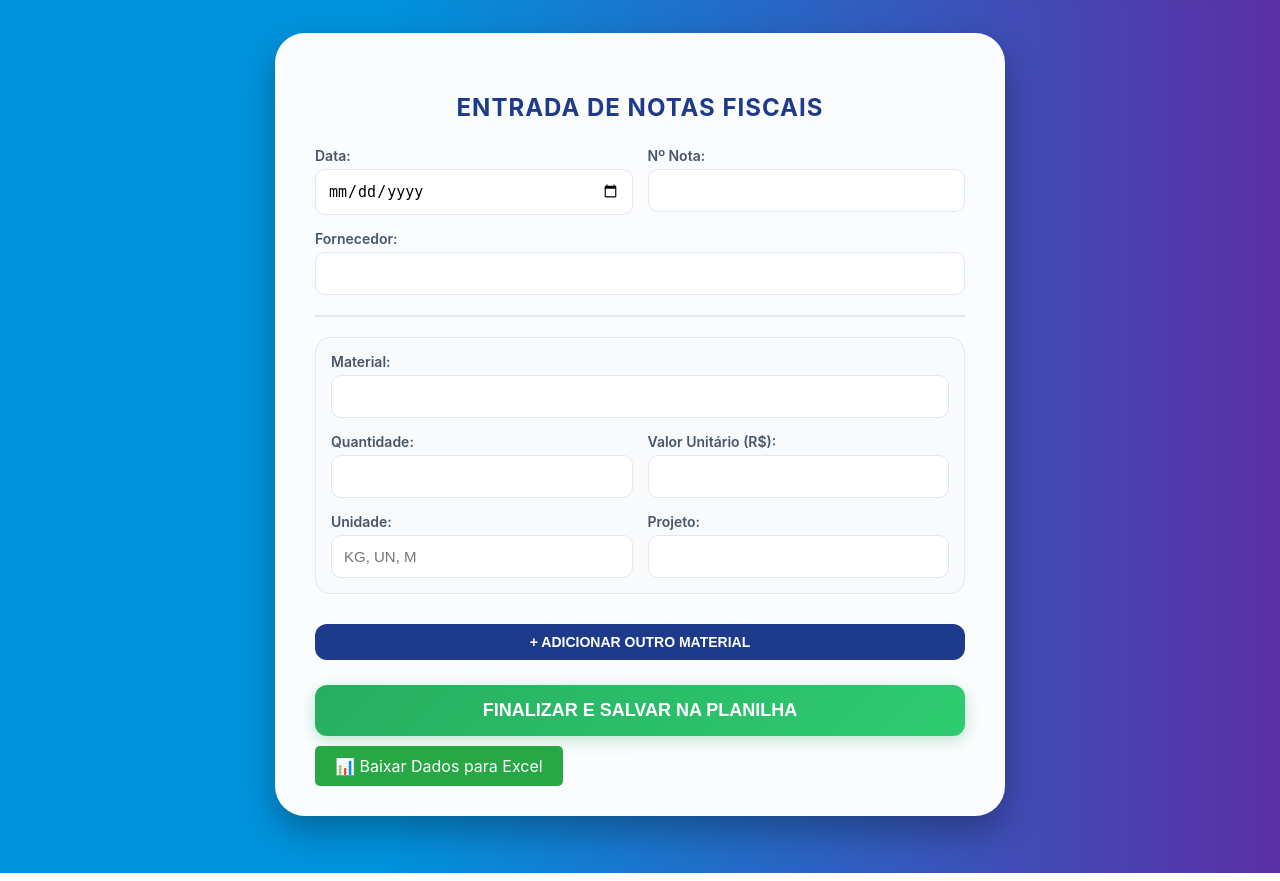
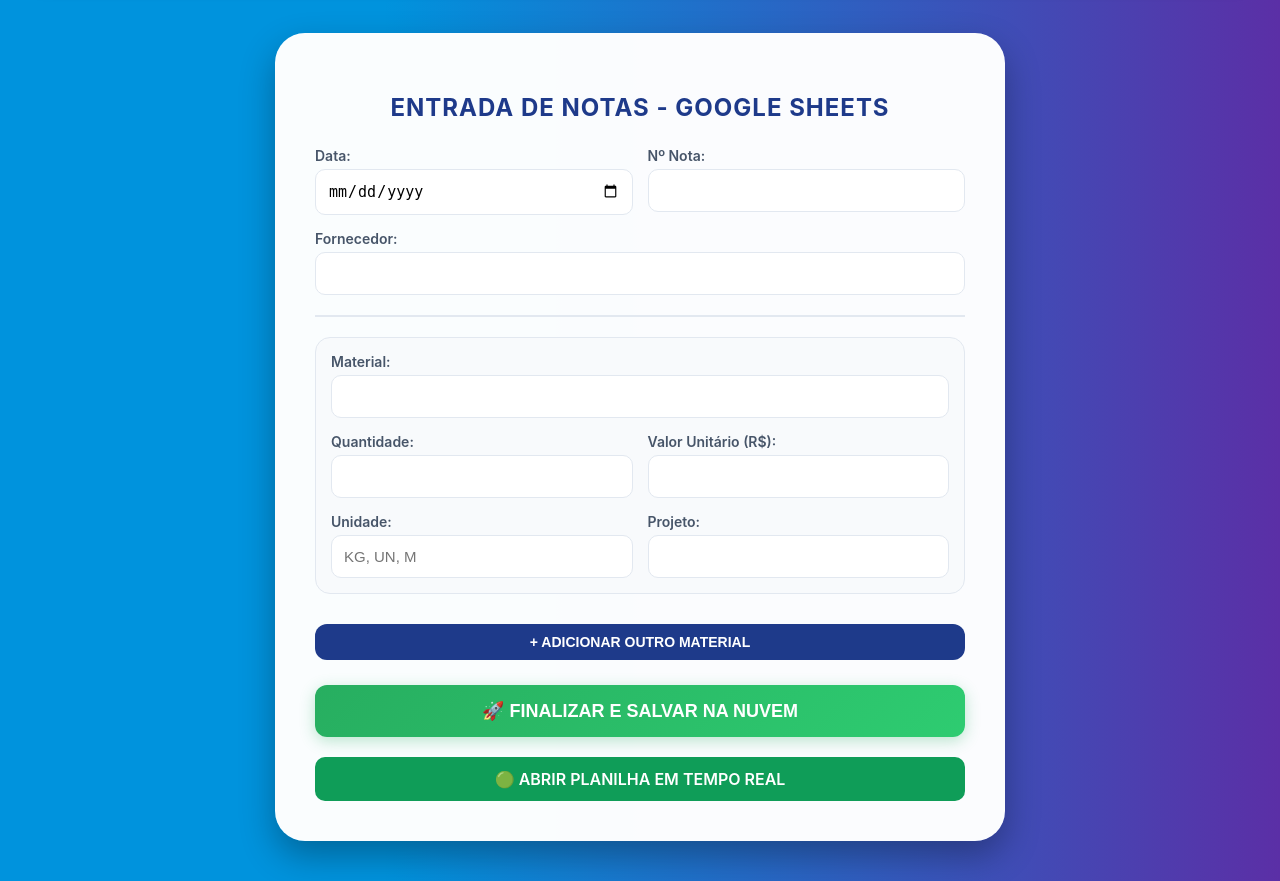
Before and after one commit to HenriqueNunes-2008/Notas_Fiscais, a Flask app: page / in a window 1280 px wide. Shown: the part 127-1008 px from the top of the page. Run offline with Flask 3, Linux system fonts and the light colour scheme.

Commit message:
Update index.html for Google Sheets synchronization

```diff
--- a/templates/index.html
+++ b/templates/index.html
@@ -3,7 +3,7 @@
 <head>
     <meta charset="UTF-8">
     <meta name="viewport" content="width=device-width, initial-scale=1.0">
-    <title>Sistema Almoxarifado - Cadastro de Notas</title>
+    <title>Sistema Almoxarifado - Google Sheets Sync</title>
     <style>
         /* Configuração do Fundo com Gradiente */
         body {
@@ -126,6 +126,20 @@
             margin-top: 25px;
         }
 
+        .btn-sheets {
+            background-color: #0f9d58;
+            color: white;
+            text-decoration: none;
+            display: inline-block;
+            text-align: center;
+            padding: 12px 20px;
+            border-radius: 10px;
+            font-weight: 600;
+            margin-top: 20px;
+            width: 100%;
+            box-sizing: border-box;
+        }
+
         button:hover { transform: translateY(-2px); opacity: 0.9; }
         button:disabled { background: #94a3b8; cursor: not-allowed; }
 
@@ -157,7 +171,7 @@
     </div>
 
     <div class="form-container">
-        <h2>Entrada de Notas Fiscais</h2>
+        <h2>Entrada de Notas - Google Sheets</h2>
 
         <div id="status-message"></div>
 
@@ -207,18 +221,16 @@
             <button type="button" class="btn-add" onclick="adicionarMaterial()">+ ADICIONAR OUTRO MATERIAL</button>
 
             <button type="submit" id="btn-cadastrar" class="btn-save">
-                FINALIZAR E SALVAR NA PLANILHA
+                🚀 FINALIZAR E SALVAR NA NUVEM
             </button>
-            <div style="margin-top: 20px;">
-    <a href="/baixar-dados" style="padding: 10px 20px; background-color: #28a745; color: white; text-decoration: none; border-radius: 5px;">
-        📊 Baixar Dados para Excel
-    </a>
-</div>
+
+            <a href="https://docs.google.com/spreadsheets/d/1o_K4yeb7Up1f7jtmwryG2PYNynRhILfbzHaJRE2hJg0/edit?gid=0#gid=0" target="_blank" class="btn-sheets">
+                🟢 ABRIR PLANILHA EM TEMPO REAL
+            </a>
         </form>
     </div>
 
 <script>
-    // Função para criar novo bloco de material
     function adicionarMaterial() {
         const container = document.getElementById('lista-materiais');
         const novoItem = document.createElement('div');
@@ -253,7 +265,6 @@
         container.appendChild(novoItem);
     }
 
-    // Envio do formulário via Fetch
     document.getElementById('nota-form').addEventListener('submit', function(e) {
         e.preventDefault();
 
@@ -262,10 +273,9 @@
         const formData = new FormData(this);
 
         btn.disabled = true;
-        btn.innerText = "Salvando no Excel...";
+        btn.innerText = "Enviando para o Google Sheets...";
         statusDiv.style.display = 'none';
 
-        // Envia para o Python
         fetch(window.location.origin + '/adicionar', {
             method: 'POST',
             body: formData
@@ -279,10 +289,9 @@
                 statusDiv.style.backgroundColor = '#d4edda';
                 statusDiv.style.color = '#155724';
 
-                // Limpa o formulário
                 this.reset();
                 document.getElementById('lista-materiais').innerHTML = '';
-                adicionarMaterial(); // Adiciona o primeiro campo vazio de volta
+                adicionarMaterial();
                 window.scrollTo(0,0);
             } else {
                 statusDiv.style.backgroundColor = '#f8d7da';
@@ -292,13 +301,13 @@
         .catch(error => {
             console.error("Erro:", error);
             statusDiv.style.display = 'block';
-            statusDiv.innerText = "❌ Erro de conexão com o Python.";
+            statusDiv.innerText = "❌ Erro ao conectar com o servidor.";
             statusDiv.style.backgroundColor = '#f8d7da';
             statusDiv.style.color = '#721c24';
         })
         .finally(() => {
             btn.disabled = false;
-            btn.innerText = "FINALIZAR E SALVAR NA PLANILHA";
+            btn.innerText = "🚀 FINALIZAR E SALVAR NA NUVEM";
         });
     });
 </script>
```
